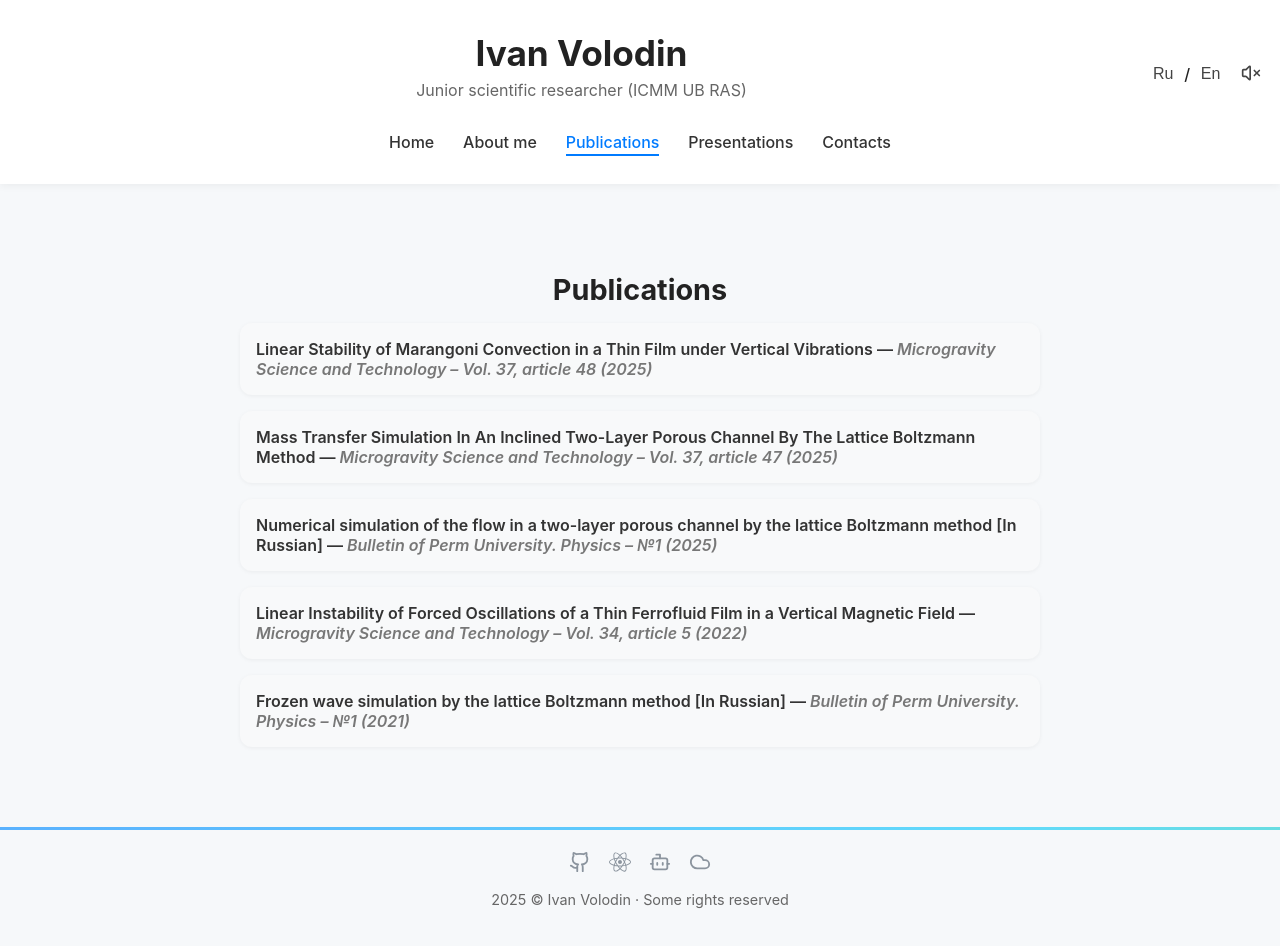
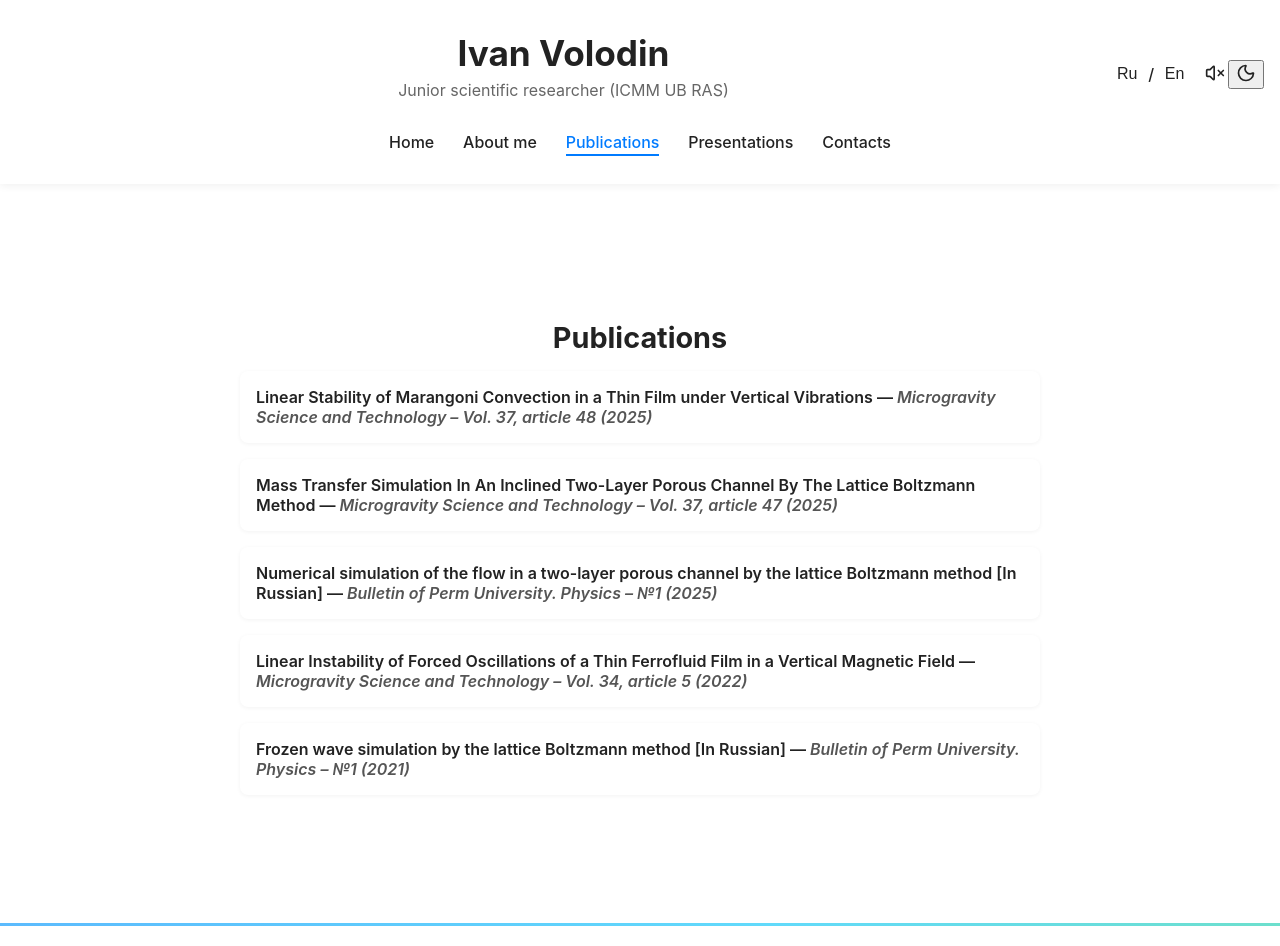
Before and after one commit to ivanwolodin/ivanvolodin, a React (Create React App) app: page /publications in a window 1280 px wide. Shown: the top 946 px of the page. Built offline with nearby package versions, Linux system fonts and the light colour scheme.

Commit message:
Added theme change possibility

```diff
--- a/src/App.css
+++ b/src/App.css
@@ -1,7 +1,45 @@
+:root {
+  --bg: #ffffff;
+  --bg-card: #ffffff;
+  --bg-hover: #f5f5f5;
+  --text: #222;
+  --text-secondary: #555;
+  --shadow: rgba(0, 0, 0, 0.06);
+  --accent: #007bff;
+
+  --text-primary: var(--text);
+  --card-bg: var(--bg-card);
+  --card-bg-hover: var(--bg-hover);
+  --card-bg-active: #eef1f5;
+  --danger: #d9534f;
+}
+
+[data-theme="dark"] {
+  --bg: #121212b0;
+  --bg-card: #1e1e1e;
+  --bg-hover: #2a2a2a;
+  --text: #e5e5e5;
+  --text-secondary: #faf2f2;
+  --shadow: rgba(255, 255, 255, 0.08);
+  --accent: #4da3ff;
+
+  --text-primary: var(--text);
+  --card-bg: var(--bg-card);
+  --card-bg-hover: var(--bg-hover);
+  --card-bg-active: #2b2b2b;
+  --danger: #ff6b6b;
+
+  background-color: var(--bg);
+  color: var(--text);
+}
+
+
+/* Применяем ко всему сайту */
 body {
   margin: 0;
-  background-color: #f6f8fa;
-  color: #222;
+  background: var(--bg);
+  color: var(--text);
+  transition: background 0.3s, color 0.3s;
   font-family: 'Inter', -apple-system, BlinkMacSystemFont, 'Segoe UI', Roboto, sans-serif;
   transition: background-color 0.3s ease;
 }
--- a/src/App.js
+++ b/src/App.js
@@ -1,5 +1,4 @@
 import React, { useState, useEffect } from 'react';
-
 import { Routes, Route } from 'react-router-dom';
 import Header from './components/Header/Header';
 import Footer from './components/Footer/Footer';
@@ -12,17 +11,61 @@ import './App.css';
 
 function App() {
   const [soundEnabled, setSoundEnabled] = useState(false);
+  const [theme, setTheme] = useState("light");
+
+  useEffect(() => {
+    const savedTheme = localStorage.getItem("theme");
+
+    if (savedTheme) {
+      setTheme(savedTheme);
+      document.documentElement.setAttribute("data-theme", savedTheme);
+    } else {
+      // Используем системную тему по умолчанию
+      const prefersDark = window.matchMedia("(prefers-color-scheme: dark)").matches;
+      const systemTheme = prefersDark ? "dark" : "light";
+      setTheme(systemTheme);
+      document.documentElement.setAttribute("data-theme", systemTheme);
+    }
+
+    // Слушаем изменения системной темы
+    const mediaQuery = window.matchMedia("(prefers-color-scheme: dark)");
+    const handleChange = (e) => {
+      // Если пользователь не сохранял тему вручную
+      if (!savedTheme) {
+        const newTheme = e.matches ? "dark" : "light";
+        setTheme(newTheme);
+        document.documentElement.setAttribute("data-theme", newTheme);
+      }
+    };
+    mediaQuery.addEventListener("change", handleChange);
+
+    return () => {
+      mediaQuery.removeEventListener("change", handleChange);
+    };
+  }, []);
 
   useEffect(() => {
     const saved = localStorage.getItem("soundEnabled");
-    if (saved !== null) {
-      setSoundEnabled(saved === "1");
-    }
+    if (saved !== null) setSoundEnabled(saved === "1");
   }, []);
+
+  const toggleTheme = () => {
+    setTheme(prev => {
+      const next = prev === "dark" ? "light" : "dark";
+      localStorage.setItem("theme", next);
+      document.documentElement.setAttribute("data-theme", next);
+      return next;
+    });
+  };
 
   return (
     <div className="app">
-      <Header soundEnabled={soundEnabled} setSoundEnabled={setSoundEnabled} />
+      <Header
+        soundEnabled={soundEnabled}
+        setSoundEnabled={setSoundEnabled}
+        theme={theme}
+        toggleTheme={toggleTheme}
+      />
       <main className="app__content">
         <Routes>
           <Route path="/" element={<Home />} />
--- a/src/components/Header/Header.css
+++ b/src/components/Header/Header.css
@@ -144,6 +144,31 @@
   font-weight: 600;
 }
 
+.header {
+  background: var(--bg-card);
+  box-shadow: 0 2px 8px var(--shadow);
+}
+
+.header__link {
+  color: var(--text);
+}
+
+.header__link_active {
+  color: var(--accent);
+}
+
+.header__sound-btn,
+.header__lang-btn,
+.header__theme-btn {
+  color: var(--text);
+}
+
+.header__sound-btn:hover,
+.header__theme-btn:hover,
+.header__lang-btn:hover {
+  color: var(--accent);
+}
+
 
 /* Адаптивность для меню */
 @media (max-width: 700px) {
--- a/src/components/Header/Header.js
+++ b/src/components/Header/Header.js
@@ -1,10 +1,11 @@
 import React, { useState, useEffect } from 'react';
 import { Link, useLocation } from 'react-router-dom';
 import { useTranslation } from "react-i18next";
-import { Volume2, VolumeX } from 'lucide-react';
+import { Volume2, VolumeX, Sun, Moon } from 'lucide-react';
 import './Header.css';
 
-function Header({ soundEnabled, setSoundEnabled }) {
+function Header({ soundEnabled, setSoundEnabled, theme, toggleTheme }) {
+
   const location = useLocation();
   const { t, i18n } = useTranslation();
 
@@ -57,6 +58,14 @@ function Header({ soundEnabled, setSoundEnabled }) {
           </button>
         </div>
 
+        <button
+            className="header__theme-btn"
+            onClick={toggleTheme}
+            title="Toggle theme"
+        >
+          {theme === "dark" ? <Sun size={20} /> : <Moon size={20} />}
+        </button>
+
       </div>
 
       <nav className="header__nav">
--- a/src/pages/AboutMe/AboutMe.css
+++ b/src/pages/AboutMe/AboutMe.css
@@ -1,6 +1,7 @@
 .about-me {
   padding: 40px 20px;
-  background-color: #f9f9f9;
+  background-color: var(--card-bg);
+  transition: background-color 0.3s, color 0.3s;
 }
 
 .about-me__container {
@@ -38,13 +39,31 @@
   font-size: 32px;
   margin-bottom: 20px;
   font-weight: 600;
+  color: var(--text-primary);
 }
 
 .about-me__text {
   font-size: 18px;
   line-height: 1.6;
-  color: #333;
+  color: var(--text-secondary);
   margin-bottom: 15px;
+}
+
+/* --- Dark theme --- */
+body.dark .about-me {
+  background-color: #100e0e;
+}
+
+body.dark .about-me__title {
+  color: #f2f2f2;
+}
+
+body.dark .about-me__text {
+  color: #cccccc;
+}
+
+body.dark .about-me__image {
+  box-shadow: 0 4px 12px rgba(255, 255, 255, 0.05);
 }
 
 /* 📱 Адаптивность для мобильных устройств */
--- a/src/pages/Home/Home.css
+++ b/src/pages/Home/Home.css
@@ -2,17 +2,27 @@
   text-align: center;
   max-width: 700px;
   margin: 3rem auto;
+  transition: color 0.3s, background-color 0.3s;
 }
 
 .home__title {
   font-size: 2rem;
   margin-bottom: 1rem;
-  color: #1a1a1a;
+  color: var(--text-primary);
 }
 
 .home__text {
   font-size: 1.1rem;
   line-height: 1.6;
-  color: #444;
+  color: var(--text-secondary);
   margin-bottom: 1.2rem;
 }
+
+/* --- Dark theme --- */
+body.dark .home__title {
+  color: #e6e6e6;
+}
+
+body.dark .home__text {
+  color: #bfbfbf;
+}
--- a/src/pages/Publications/Publications.css
+++ b/src/pages/Publications/Publications.css
@@ -1,64 +1,17 @@
 .publications {
-  max-width: 700px;
+
+  max-width: 800px;
   margin: 3rem auto;
+  padding: 2rem;
+  transition: color 0.3s, background-color 0.3s, box-shadow 0.3s;
+  color: var(--text-primary);
 }
 
 .publications__title {
   font-size: 1.8rem;
   text-align: center;
-  margin-bottom: 1.5rem;
-}
-
-.publications__list {
-  list-style: none;
-  padding: 0;
-}
-
-.publications__item {
-  background-color: #fff;
-  margin-bottom: 0.8rem;
-  padding: 1rem;
-  border-radius: 8px;
-  box-shadow: 0 1px 4px rgba(0,0,0,0.05);
-  cursor: pointer;
-  transition: transform 0.3s, box-shadow 0.3s;
-}
-
-.publications__item:hover {
-  transform: translateY(-2px);
-  box-shadow: 0 3px 10px rgba(0,0,0,0.1);
-}
-
-.publications__header {
-  font-weight: 500;
-}
-
-.publications__journal {
-  font-style: italic;
-  color: #555;
-}
-
-.publications__description {
-  margin-top: 0.8rem;
-  font-size: 0.95rem;
-  color: #333;
-  line-height: 1.5;
-}
-
-.publications__item_open {
-  background-color: #f0f8ff;
-}
-
-.publications {
-  max-width: 800px;
-  margin: 0 auto;
-  padding: 2rem;
-}
-
-.publications__title {
-  font-size: 1.8rem;
   margin-bottom: 1rem;
-  text-align: center;
+  color: var(--text-primary);
 }
 
 .publications__list {
@@ -70,33 +23,37 @@
   margin-bottom: 1rem;
   padding: 1rem;
   border-radius: 12px;
-  background: #f8f9fa;
+  background: var(--card-bg);
   cursor: pointer;
   transition: all 0.3s ease;
+  border-radius: 8px;
+  box-shadow: 0 1px 4px rgba(0,0,0,0.05);
 }
 
 .publications__item:hover {
-  background: #eef1f5;
+  transform: translateY(-2px);
+  box-shadow: 0 3px 10px rgba(0,0,0,0.1);
+  background: var(--card-bg-hover);
 }
 
 .publications__item_open {
-  background: #fff;
-  box-shadow: 0 2px 8px rgba(0,0,0,0.1);
+  background: var(--card-bg-active);
 }
 
 .publications__header {
   font-weight: 600;
-  color: #333;
+  color: var(--text-primary);
 }
 
 .publications__journal {
-  color: #777;
+  font-style: italic;
+  color: var(--text-secondary);
 }
 
 .publications__description,
 .publications__abstract {
   margin-top: 0.8rem;
-  color: #444;
+  color: var(--text-secondary);
   line-height: 1.5;
 }
 
@@ -108,7 +65,7 @@
 }
 
 .publications__doi {
-  color: #0056b3;
+  color: var(--accent);
   text-decoration: none;
 }
 
@@ -117,6 +74,6 @@
 }
 
 .publications__pdf {
-  color: #d9534f;
+  color: var(--danger);
   text-decoration: none;
 }
--- a/src/pages/Talks/Talks.css
+++ b/src/pages/Talks/Talks.css
@@ -9,7 +9,7 @@
   font-size: 2rem;
   text-align: center;
   margin-bottom: 1.5rem;
-  color: #222;
+  color: var(--text);
 }
 
 .talks__list {
@@ -19,8 +19,9 @@
 }
 
 .talks__item {
-  background: #fff;
   margin-bottom: 1rem;
+  background: var(--bg-card);
+  box-shadow: 0 2px 8px var(--shadow);
   padding: 1.2rem 1.4rem;
   border-radius: 12px;
   box-shadow: 0 2px 8px rgba(0,0,0,0.06);
@@ -32,7 +33,7 @@
 .talks__item:hover {
   transform: translateY(-2px);
   box-shadow: 0 4px 12px rgba(0,0,0,0.08);
-  background: #fafafa;
+  background: var(--bg-hover);
 }
 
 .talks__header {
@@ -136,3 +137,15 @@
   color: #005fa3;
   transform: scale(1.05);
 }
+
+
+.talks__place,
+.talks__description,
+.talks__funfact,
+.talks__title-text {
+  color: var(--text-secondary);
+}
+
+.talks__presentation-link {
+  color: var(--accent);
+}
```
